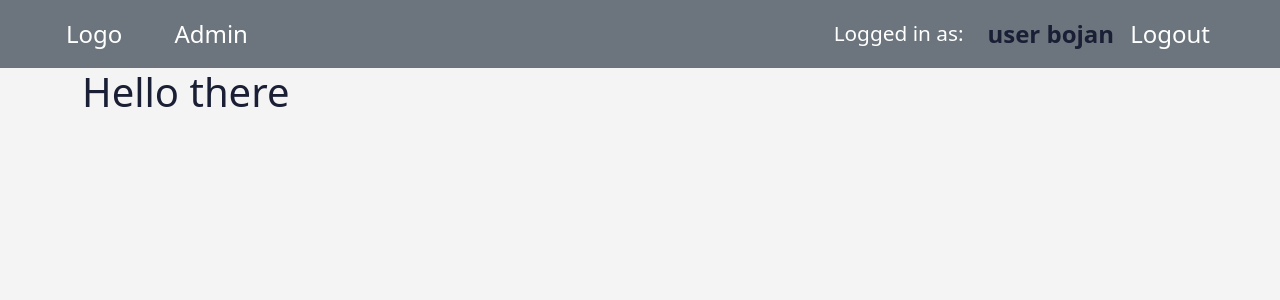
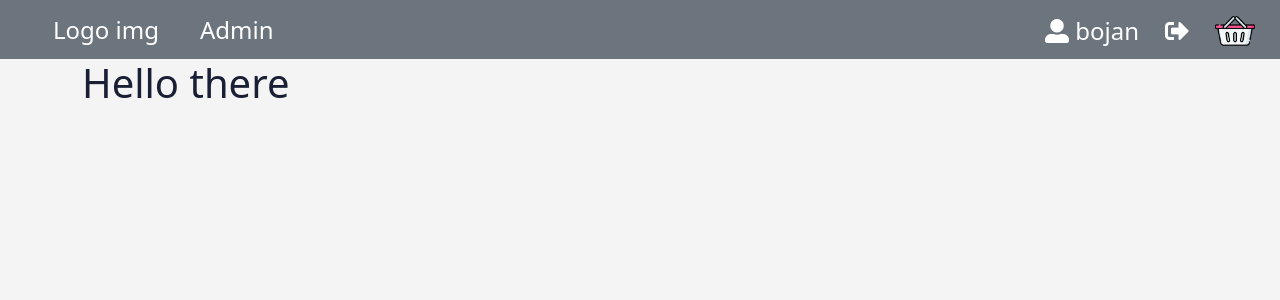
Before and after one commit to Lexicon-Group-2/Coffee_shop, a Django app: page / in a window 1280 px wide. Shown: the top 300 px of the page. Run offline with Django 3.2, Linux system fonts and the light colour scheme; a user stored in the database is signed in; parts of the project's set-up code (start-up, migrations or seed data) failed here and were passed over; some libraries are stand-ins or nearby versions.

Commit message:
Small update in navbar menu.

```diff
--- a/static/css/main.css
+++ b/static/css/main.css
@@ -12,18 +12,46 @@ body {
 .nav-link {
   color: white;
   font-size: 1.5rem;
+  padding: 5px;
 }
 
 .navbar {
-  padding: 0.5rem 50px 0.5rem 50px;
+  padding: 0;
 }
 
 .navbar-tex {
   color: white;
-  font-size: 1.3rem;
+  font-size: 1.2rem;
   display: block;
-  padding: 0.6rem 1rem;
+  padding-top: 0.8rem ;
 }
+
+.cart-img {
+  width: 40px;
+  margin-top: -5px;
+  padding: 0px;
+}
+
+.logout {
+  margin: 5px;
+  color: white;
+  margin-top: 8px;
+}
+
+.fas {
+  color: white;
+}
+
+.fas:hover,
+.logout:hover {
+  color: white;
+}
+
+
+
+
+
+
 
 .signup-message {
   position:fixed;
@@ -93,13 +121,6 @@ body {
 }
 
 .errorlist {
-  /* list-style: none;
-  padding: 15px 0 15px 0;
-  text-align: center;
-  font-size: 1.1rem;
-  color: #721c24;
-  background-color: #f8d7da;
-  border-color: #f5c6cb; */
   display: none;
 }
 
@@ -128,6 +149,8 @@ p label[for=id_image] {
   margin-top: -25px;
 }
 
+
+/* A pop message to confirm something */
 .whole-page {
   display: flex;
   flex-direction: column;
--- a/templates/main/navbar.html
+++ b/templates/main/navbar.html
@@ -1,5 +1,5 @@
 <nav class="navbar navbar-expand-lg navbar-secondary bg-secondary">
-  <a class="navbar-brand nav-link" href="{% url 'home' %}">Logo</a>
+  <a class="navbar-brand nav-link ms-5" href="{% url 'home' %}">Logo img</a>
   <div class="collapse navbar-collapse container-fluid" id="navbarSupportedContent">
     <div>
       <ul class="navbar-nav mr-auto">
@@ -8,32 +8,42 @@
             <a class="nav-link" href="{% url 'admin:index' %}">Admin</a>
           </li>
         {% endif %}
-
-
-
         </li>
       </ul>
     </div>
     <div>
       <ul class="navbar-nav mr-auto">
       {% if user.is_authenticated %}
-        <span class="navbar-tex">Logged in as: </span>
-
         <li class="nav-item">
-          <a class="logout nav-link" href="{% url 'user' %}"><b>user {{user.username}}</b></a>
+          <span class="navbar-tex"></span>
         </li>
         <li class="nav-item">
-          <a class="logout nav-link" href="{% url 'logout' %}">Logout</a>
+          <a class="logout username nav-link" href="{% url 'user' %}">
+            <i class='fas fa-user-alt'></i>
+            {{user.username}}</a>
+        </li>
+        <li class="nav-item">
+          <a class="logout nav-link" href="{% url 'logout' %}">
+            <i class='fas fa-sign-out-alt'></i>
+          </a>
         </li>
       {% else %}
         <li class="nav-item">
-          <a class="nav-link" href="{% url 'signup' %}">Signup</a>
+          <a class="logout nav-link" href="{% url 'signup' %}">Signup</a>
         </li>
         <li class="nav-item">
           <a class="logout nav-link" href="{% url 'login' %}">Login</a></li>
         </li>
       {% endif %}
+        <li class="nav-item">
+          <a class="logout nav-link" href=""><img class="cart-img" src="/media/cart_not_empty.png" alt="">
+          </a>
+        </li>
       </ul>
     </div>
   </div>
 </nav>
+
+<!-- Shoping cart downloaded from
+https://www.flaticon.com/premium-icon/shopping-cart_2543206?related_id=2543378&origin=search
+-->
```
Also changed, not shown: README.md, db.sqlite3, media/cart.png (added), media/cart2.png (added), media/cart_not_empty.png (added), media/logout.png (added), media/user_img.png (added).
